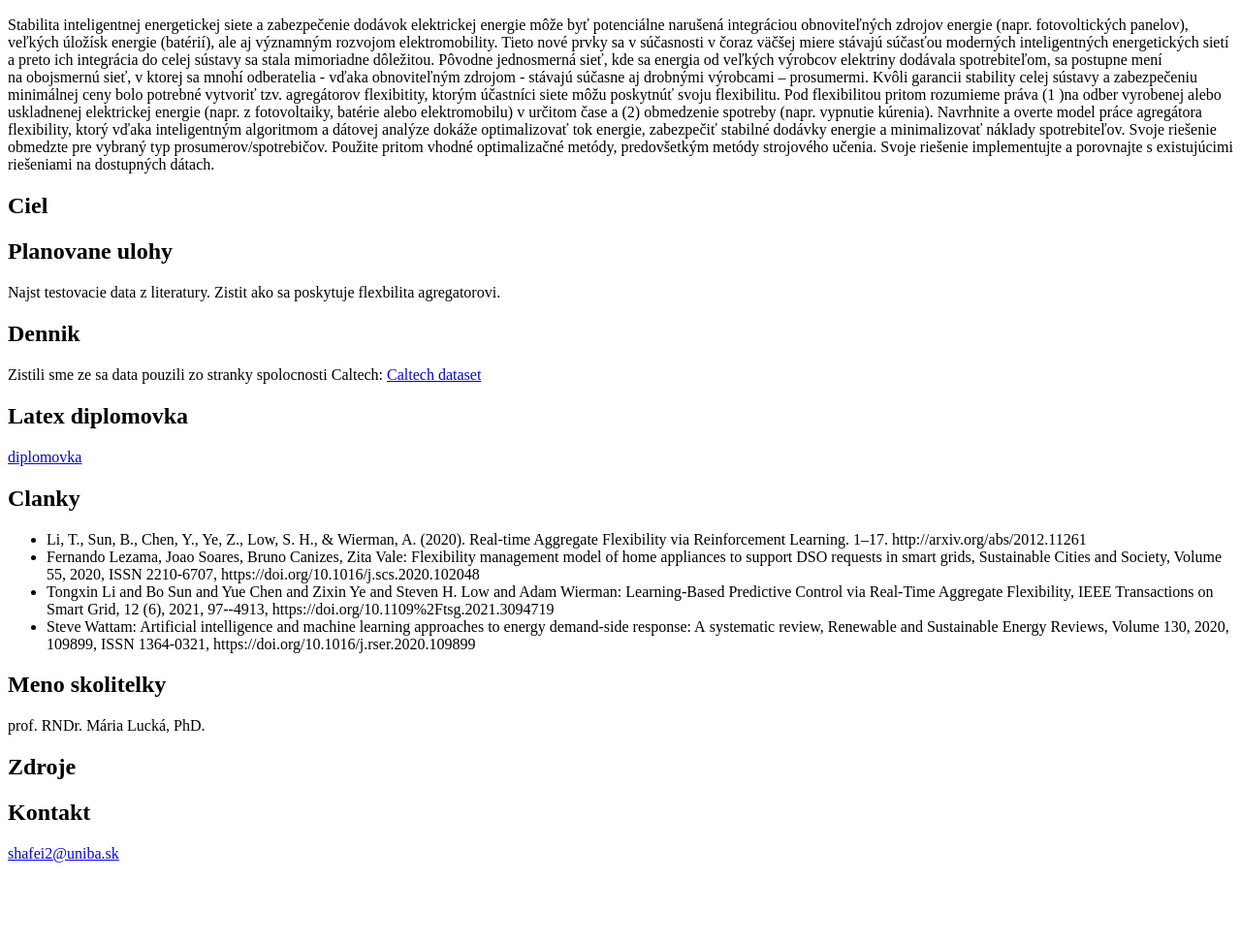
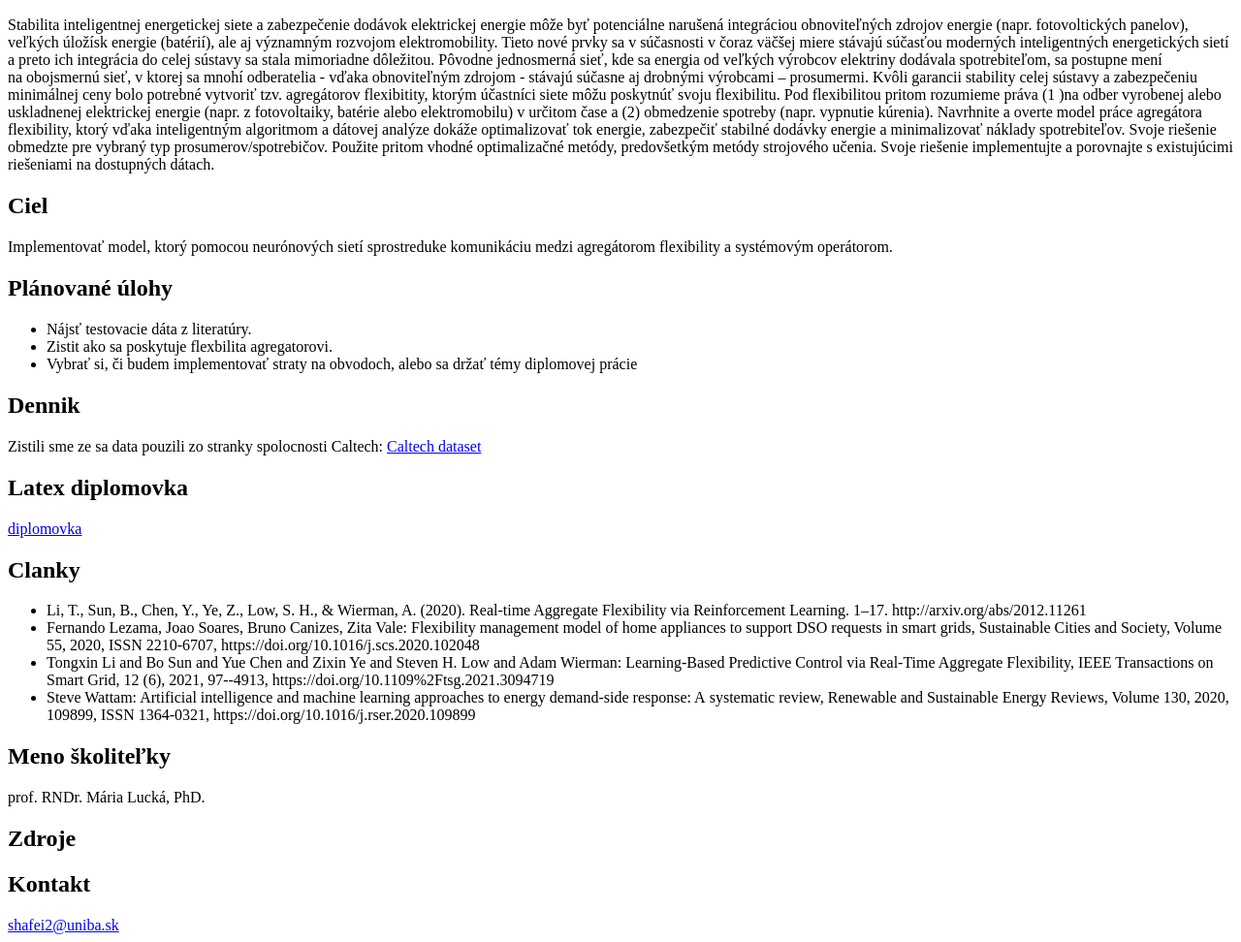
Before and after one commit to Omar-687/diplomovka, a plain HTML site: page index.html in a window 1280 px wide. Shown: the part 96-1068 px from the top of the page at 97% size. Before the commit the page ends 994 px from the top, so only its background shows below. Drawn offline with Linux system fonts and the light colour scheme.

Commit message:
Update index.html

```diff
--- a/index.html
+++ b/index.html
@@ -14,13 +14,15 @@
         </p>
 
     <h2>Ciel</h2>
-    <p></p>
+    <p>Implementovať model, ktorý pomocou neurónových sietí sprostreduke komunikáciu medzi agregátorom flexibility a systémovým operátorom.</p>
 
-    <h2>Planovane ulohy</h2>
+    <h2>Plánované úlohy</h2>
+    <ul>
 
-    Najst testovacie data z literatury.
-    Zistit ako sa poskytuje flexbilita agregatorovi.
-
+        <li>Nájsť testovacie dáta z literatúry.</li>
+        <li>Zistit ako sa poskytuje flexbilita agregatorovi.</li>
+        <li>Vybrať si, či budem implementovať straty na obvodoch, alebo sa držať témy diplomovej prácie </li>
+    </ul>
     <h2>Dennik</h2>
     Zistili sme ze sa data pouzili zo stranky spolocnosti Caltech:
     <a href="https://ev.caltech.edu/dataset">Caltech dataset</a>
@@ -61,7 +63,7 @@
        </li>
 
    </ul>
-    <h2>Meno skolitelky</h2>
+    <h2>Meno školiteľky</h2>
     <p>prof. RNDr. Mária Lucká, PhD.</p>
 
     <h2>Zdroje</h2>
@@ -72,7 +74,7 @@
     <p>Lorem ipsum dolor sit amet consectetur adipisicing elit. Ipsum cumque incidunt minus facere animi, dolores eius obcaecati, illo ad atque, rem aliquid. Sapiente non quos amet mollitia neque alias dolores.</p>
      -->
     <h2>Kontakt</h2>
-    <!-- V pripade problemov ma mozete kontaktovat na emailovej adrese: -->
+    <!-- V prípade problémov ma možete kontaktovať na emailovej adrese: -->
     <a href = "mailto:shafei2@uniba.sk?subject = Feedback&body = Message">
         shafei2@uniba.sk
         </a>
```
